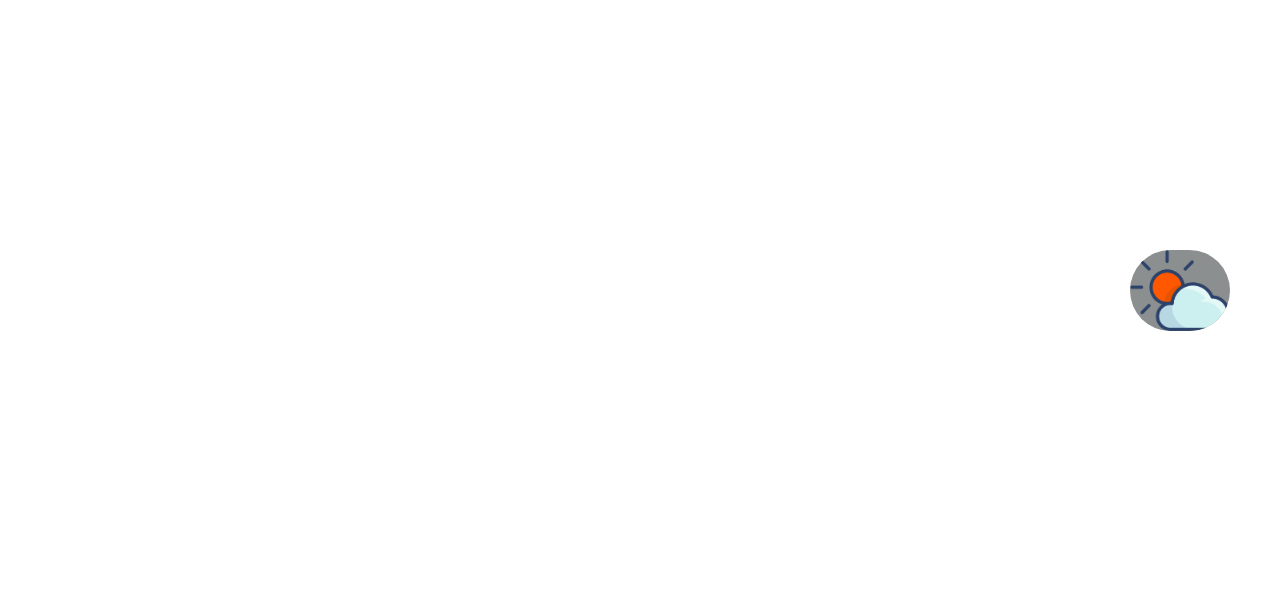
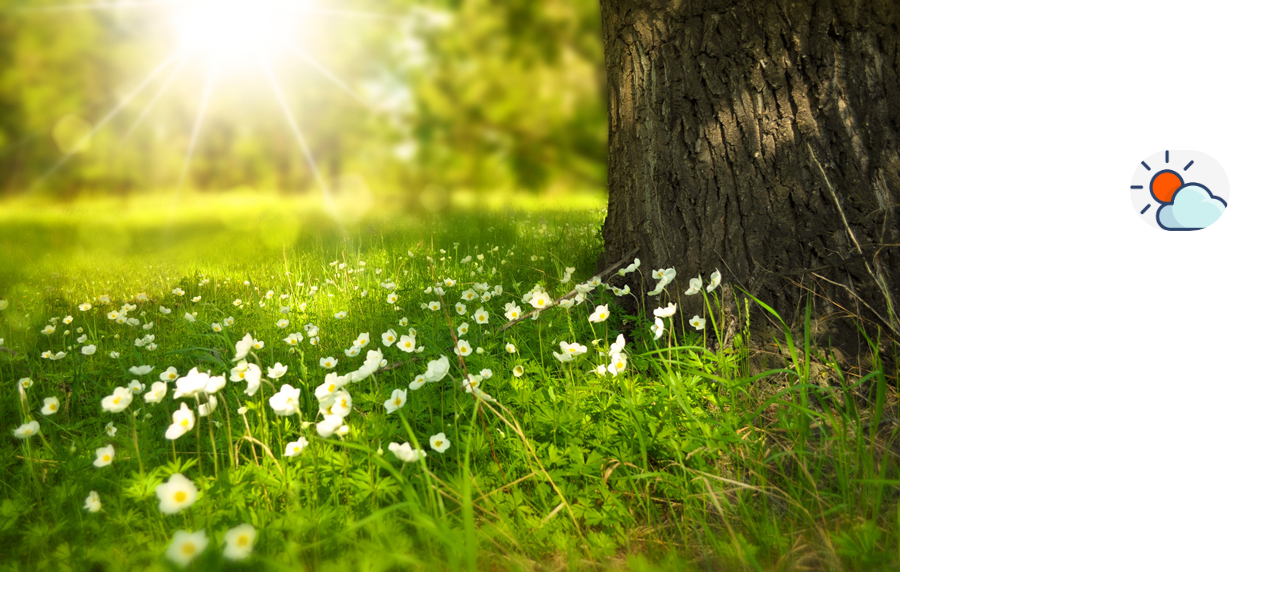
Before and after one commit to NCSpikeZ/Layout-Images, a website: page src/index.html in a window 1280 px wide. Drawn offline with nearby package versions, Linux system fonts and the light colour scheme; files that its build step writes are made by us from their sources.

Commit message:
background images

```diff
--- a/src/styles/app.scss
+++ b/src/styles/app.scss
@@ -2,11 +2,28 @@
 .soleil{
     width: 100px;
     height: 81px;
-    background-color: rgb(140, 143, 143);
+    background-color: whitesmoke;
     border-radius: 100px;
 }
+
 .img{
     text-align: right;
     margin-right: 50px;
     margin-top: 250px;
 }
+
+body{
+    background-image: url(../assets/images/cloudy.jpg);
+    background-repeat: no-repeat;
+}
+
+@media (orientation: landscape){
+body{
+    background-image: url(../assets/images/sunny.jpg)
+}
+
+.img{
+    text-align: right;
+    margin-top: 150px;
+}
+}
```
Also changed, not shown: src/assets/images/cloudy.jpg (added), src/assets/images/sunny.jpg (added).
